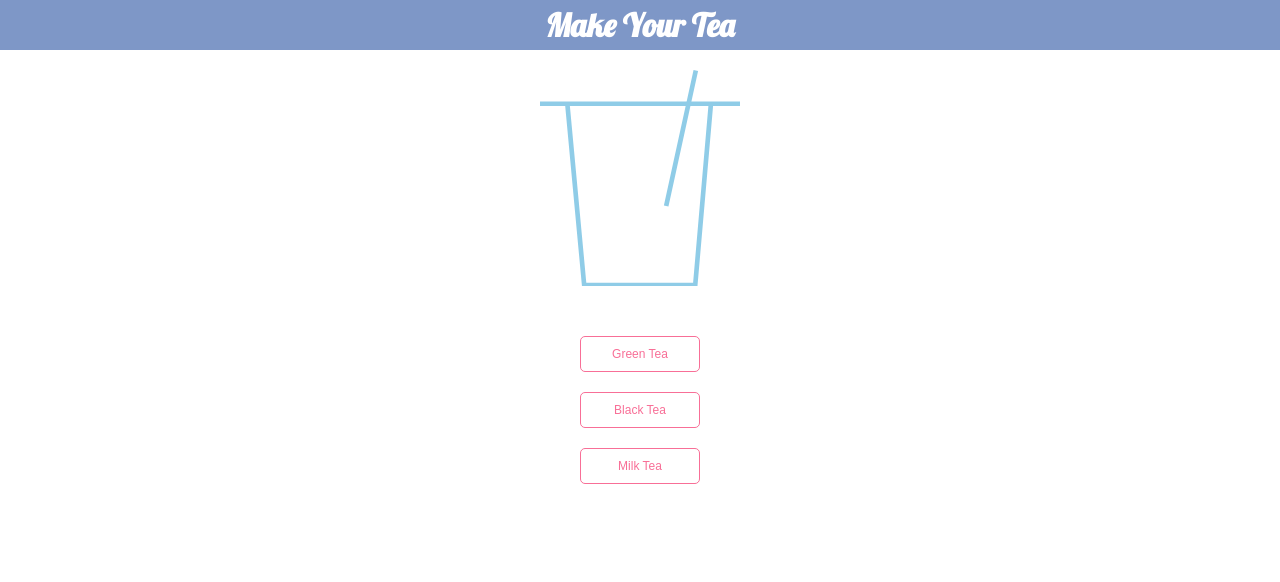
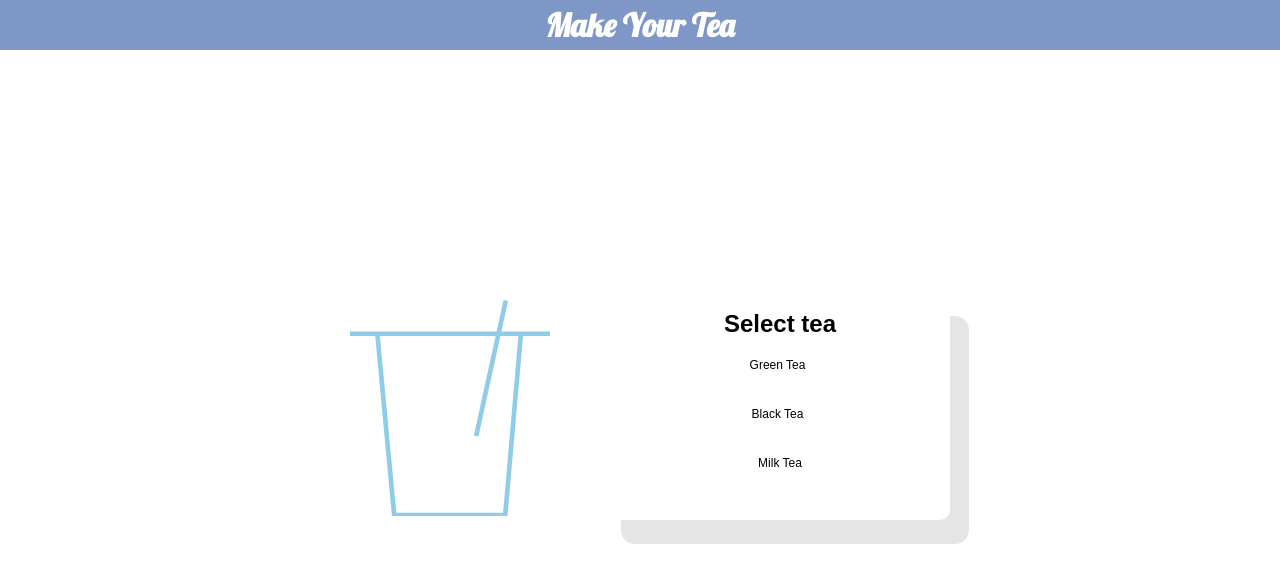
Before and after one commit to riya09/make-your-tea, a Vue app: page / in a window 1280 px wide. Shown: the top 582 px of the page. Built offline with nearby package versions, Linux system fonts and the light colour scheme.

Commit message:
style: rearranged color and position of elements

```diff
--- a/src/components/content/Container.vue
+++ b/src/components/content/Container.vue
@@ -1,34 +1,38 @@
 <template>
+  <div class="container">
     <div class="tea-container">
+      <div class="cup-wrapper">
         <TeaCup
           :tea="teaType"
           :flavor="teaFlavor"
           :pearl="pearl" />
-    <div class="stepper">
-      <span v-if="teaType" @click="step = 1">{{ teaType }}</span>
-      <span v-if="teaFlavor" @click="step = 2">{{ teaFlavor }}</span>
-      <span v-if="pearl" @click="step = 3">
-      {{ pearl === 'add' ? 'Pearls' : 'No Pearls' }}
-      </span>
       </div>
+      <div class="option-wrapper">
         <TeaOption
           v-if="step === 1"
+          header-text="Select tea"
           :options="teaOptions"
           :chosen-option="teaType"
+          alignment="column"
           @getSelected="getSelectedTea"
         />
         <TeaOption
           v-if="step === 2"
+          header-text="Select flavor"
           :options="teaFlavors"
           :chosen-option="teaFlavor"
           @getSelected="getSelectedFlavor"
         />
         <TeaOption
           v-if="step === 3"
+          header-text="Want pearls?"
+          alignment="column"
           :options="teaPearls"
           :chosen-option="pearl"
           @getSelected="getSelectedPearl"
         />
+      </div>
+    </div>
   </div>
 </template>
 
@@ -126,11 +130,30 @@ export default {
 </script>
 
 <style lang="scss" scoped>
+  .container {
+    height: 80vh;
+    display: flex;
+    justify-content: center;
+    align-items: flex-start;
+    flex-direction: column;
     .tea-container {
       display: flex;
       align-items: center;
-  justify-content: center;
-  flex-direction: column;
+      justify-content: flex-start;
+      width: 100%;
+      .cup-wrapper {
+        padding: 10px 40px;
+      }
+      .option-wrapper {
+        padding: 10px 20px;
+        flex-basis: 300px;
+        width: 300px;
+        height: 200px;
+        margin: 0 20px;
+        box-shadow: 15px 20px 0 4px rgba(0,0,0,0.1);
+        border-radius: 10px;
+        background-color: var(--naples-yellow);
+      }
     }
     .stepper {
         margin: 20px 0;
@@ -150,4 +173,5 @@ export default {
           }
         }
       }
+  }
 </style>
--- a/src/components/content/TeaOption.vue
+++ b/src/components/content/TeaOption.vue
@@ -1,5 +1,7 @@
 <template>
-  <ul>
+<div class="option-container">
+  <h2>{{ headerText }}</h2>
+  <ul :class="alignment">
     <li
      v-for="option in options"
      :key="option.type"
@@ -17,6 +19,7 @@
       </label>
     </li>
   </ul>
+</div>
 </template>
 
 <script>
@@ -29,6 +32,14 @@ export default {
     chosenOption: {
       type: String,
       default: '',
+    },
+    headerText: {
+      type: String,
+      default: '',
+    },
+    alignment: {
+      type: String,
+      default: 'row',
     }
   },
   data() {
@@ -52,13 +63,24 @@ export default {
 </script>
 
 <style lang="scss" scoped>
+  .option-container {
+    width: inherit;
+    height: inherit;
+    text-align: center;
     ul {
       list-style: none;
       margin: 10px 0;
       padding: 0;
-  width: 120px;
+      display: flex;
+      flex-wrap: wrap;
+      justify-content: center;
+      width: 100%;
+      li {
+        width: 85px;
         max-width: 100%;
-  li {
+        &:not(:last-of-type) {
+          margin-right: 5px;
+        }
         input {
           display: none;
         }
@@ -67,19 +89,27 @@ ul {
           display: block;
           cursor: pointer;
           background: transparent;
-      color: #f86f97;
+          color: var(--frost);
           transition: background 0.25s ease-out;
           font-size: 12px;
-      border: 1px solid #f86f97;
-      border-radius: 5px;
+          border: 1px solid var(--frost);
+          border-radius: 20px;
           text-align: center;
         }
         input:checked + label {
-      background: #f86f97;
-      color: #fff;
+          background: var(--frost);
+          color: var(--white);
         }
         &:not(:last-of-type) {
-      margin-bottom: 20px;
+          margin-bottom: 15px;
+        }
+      }
+    }
+    ul.column {
+      flex-direction: column;
+      align-items: center;
+      li {
+        width: 80%;
       }
     }
   }
```
Lines whose indentation alone changed are shown as unchanged.
